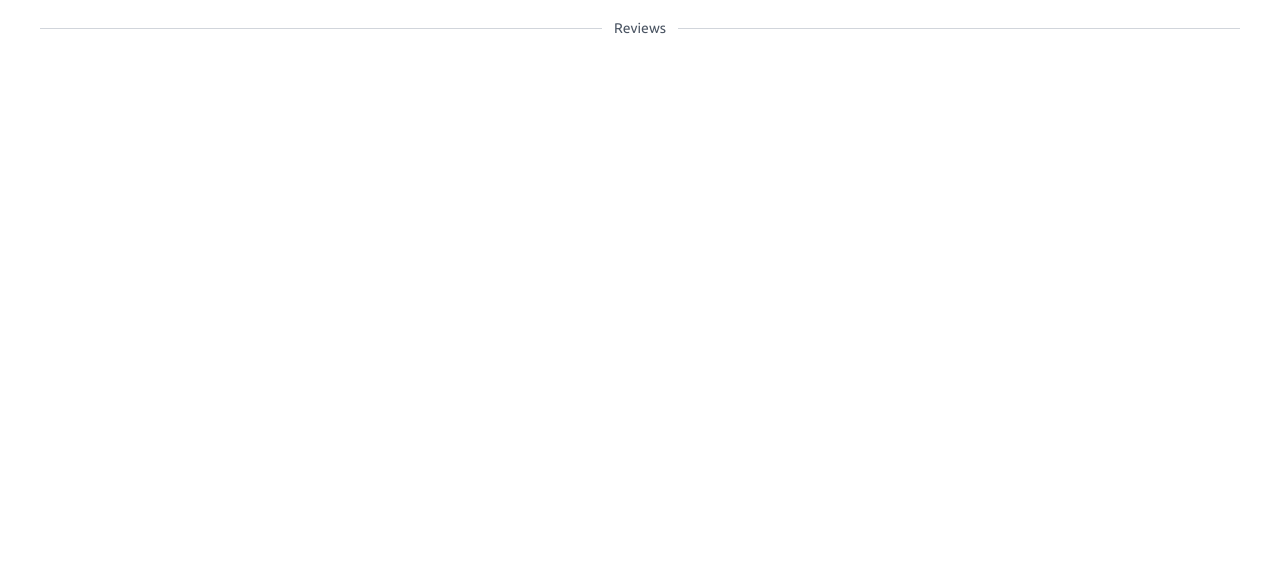
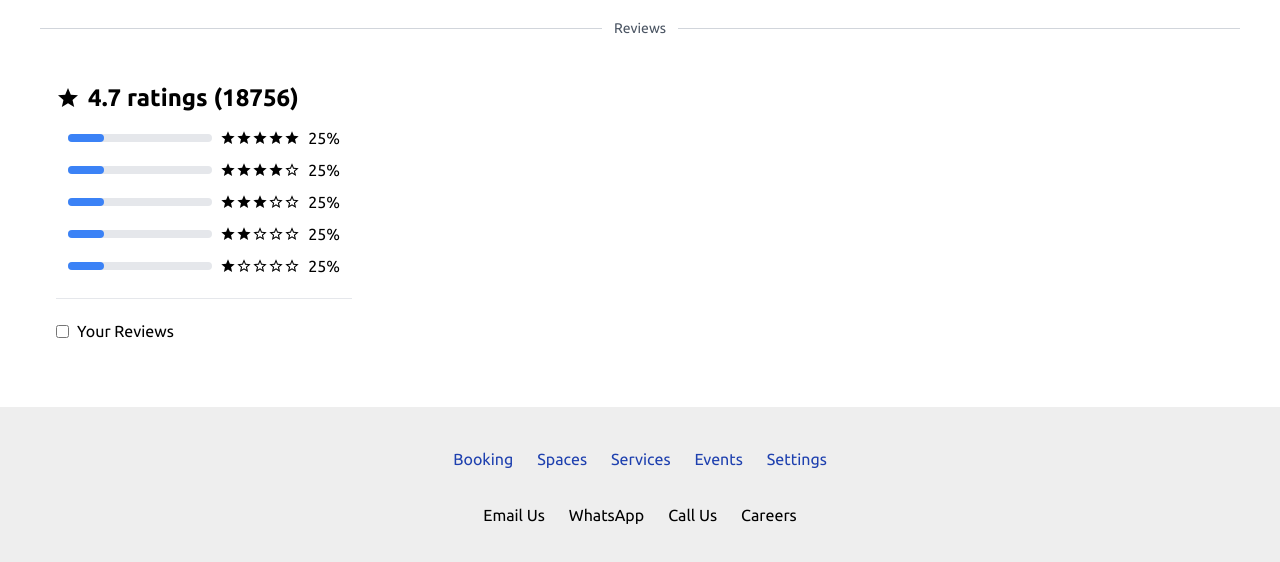
Before and after one commit to hirunijay/talent_hive_review_system, a Next.js app in the folder frontend/: page / in a window 1280 px wide. Shown: the part 358-920 px from the top of the page. Before the commit the page ends 800 px from the top, so only its background shows below. Built offline with nearby package versions, Linux system fonts and the light colour scheme.

Commit message:
added footer and review card

```diff
--- /dev/null
+++ b/frontend/app/components/Footer/Footer.tsx
@@ -0,0 +1,23 @@
+import React from "react";
+
+function Footer() {
+  return (
+    <div className="w-full flex items-center justify-center flex-col gap-8 h-40 bg-[#EEEEEE]">
+      <div className="flex justify-center text-blue-800 gap-6">
+        <div>Booking</div>
+        <div>Spaces</div>
+        <div>Services</div>
+        <div>Events</div>
+        <div>Settings</div>
+      </div>
+      <div className="flex justify-center gap-6">
+        <div>Email Us</div>
+        <div>WhatsApp</div>
+        <div>Call Us</div>
+        <div>Careers</div>
+      </div>
+    </div>
+  );
+}
+
+export default Footer;
--- /dev/null
+++ b/frontend/app/components/ReviewSection/ProgressBar.tsx
@@ -0,0 +1,18 @@
+import React from "react";
+
+type ProgressBarProps = {
+  progress: number;
+};
+
+const ProgressBar: React.FC<ProgressBarProps> = ({ progress }) => {
+  return (
+    <div className="w-full bg-gray-200 rounded-md h-2">
+      <div
+        className="bg-blue-500 h-2 rounded-md"
+        style={{ width: `${progress}%` }}
+      ></div>
+    </div>
+  );
+};
+
+export default ProgressBar;
--- /dev/null
+++ b/frontend/app/components/ReviewSection/ReviewCard.tsx
@@ -0,0 +1,31 @@
+import React from "react";
+import ProgressBar from "./ProgressBar";
+import ReviewStarBar from "./ReviewStarBar";
+import { MdStar } from "react-icons/md";
+
+function ReviewCard() {
+  return (
+    <div className="border-none rounded-md w-1/4 mx-11 my-8 p-3">
+      <div className=" flex flex-row items-center gap-2 title text-2xl font-semibold mb-3">
+        <MdStar size={24} />
+        4.7 ratings (18756)
+      </div>
+      <div className="px-3 pb-3">
+        {[...Array(5)].map((_, index) => (
+          <div className="flex flex-row items-center gap-2 mb-2" key={index}>
+            <ProgressBar progress={25} />
+            <ReviewStarBar score={5 - index} />
+            <span>25%</span>
+          </div>
+        ))}
+      </div>
+      <hr />
+      <div className="flex items-center gap-2 my-5">
+        <input type="checkbox" id="yourReviews" name="yourReviews" />
+        <label htmlFor="yourReviews">Your Reviews</label>
+      </div>
+    </div>
+  );
+}
+
+export default ReviewCard;
--- a/frontend/app/components/ReviewSection/ReviewSection.tsx
+++ b/frontend/app/components/ReviewSection/ReviewSection.tsx
@@ -1,10 +1,12 @@
 import React from "react";
 import SectionTitle from "../Shared/SectionTitle";
+import ReviewCard from "./ReviewCard";
 
 function ReviewSection() {
   return (
     <div>
       <SectionTitle title="Reviews" />
+      <ReviewCard />
     </div>
   );
 }
--- /dev/null
+++ b/frontend/app/components/ReviewSection/ReviewStarBar.tsx
@@ -0,0 +1,19 @@
+import React from "react";
+import { MdStar } from "react-icons/md";
+import { MdStarBorder } from "react-icons/md";
+
+type ReviewStarBarProps = {
+  score: number;
+};
+
+function ReviewStarBar({ score = 0 }: ReviewStarBarProps) {
+  return (
+    <div className="flex flex-row">
+      {[...Array(5)].map((_, index) =>
+        index < score ? <MdStar key={index} /> : <MdStarBorder key={index} />
+      )}
+    </div>
+  );
+}
+
+export default ReviewStarBar;
--- a/frontend/app/page.tsx
+++ b/frontend/app/page.tsx
@@ -1,3 +1,4 @@
+import Footer from "./components/Footer/Footer";
 import Header from "./components/Header/Header";
 import ReviewSection from "./components/ReviewSection/ReviewSection";
 import ServiceSection from "./components/ServiceSection/ServiceSection";
@@ -8,6 +9,7 @@ export default function Home() {
       <Header />
       <ServiceSection />
       <ReviewSection />
+      <Footer />
     </>
   );
 }
```
